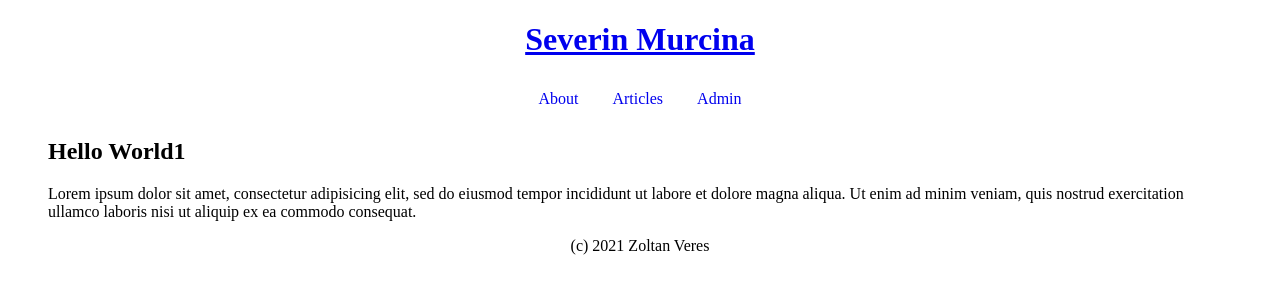
After one commit to zorell11/flask_project, a Flask app: page /article/1 in a window 1280 px wide. The commit adds this page. Shown: the top 300 px of the page. Run offline with Flask 2, Linux system fonts and the light colour scheme.

Commit message:
using jinja template system

```diff
--- a/mdblog/app.py
+++ b/mdblog/app.py
@@ -1,23 +1,31 @@
 from flask import Flask
 from flask import render_template
+from .database import articles
 
 flask_app = Flask(__name__)
 
 @flask_app.route('/')
-def welcome_page():
+def view_welcome_page():
     return render_template("welcome_page.jinja")
 
 
 @flask_app.route('/about')
-def about():
+def view_about():
     return render_template("about.jinja")
 
 
 @flask_app.route('/admin')
-def admin():
+def view_admin():
     return render_template("admin.jinja")
 
 
 @flask_app.route('/articles')
-def articles():
-    return render_template("articles.jinja")
+def view_articles():
+    return render_template("articles.jinja", articles=articles)
+
+@flask_app.route('/article/<int:art_id>')
+def view_article(art_id):
+    article = articles.get(art_id)
+    if article:
+        return render_template("article.jinja", article=article)
+    return render_template("article_not_found.jinja", art_id=art_id)
--- /dev/null
+++ b/mdblog/database.py
@@ -0,0 +1,18 @@
+articles = {
+            1 : {
+                "title" : "Hello World1",
+                "content" : "Lorem ipsum dolor sit amet, consectetur adipisicing elit, sed do eiusmod tempor incididunt ut labore et dolore magna aliqua. Ut enim ad minim veniam, quis nostrud exercitation ullamco laboris nisi ut aliquip ex ea commodo consequat."
+                },
+            2 : {
+                "title" : "Hello World2",
+                "content" : "Lorem ipsum dolor sit amet, consectetur adipisicing elit, sed do eiusmod tempor incididunt ut labore et dolore magna aliqua. Ut enim ad minim veniam, quis nostrud exercitation ullamco laboris nisi ut aliquip ex ea commodo consequat. Lorem ipsum dolor sit amet, mel tollit detraxit ex. Mundi homero sed no, pro te stet agam gubergren, agam facilisis his ne. Ea mea praesent signiferumque. Id est congue nominavi necessitatibus, id augue nostrud euripidis mea, ea eos inani accumsan vulputate. Eu sea utamur oportere, mei odio invenire ut. Nam et graece ullamcorper, duo in dolor legere putent, est id inani concludaturque."
+                },
+            3 : {
+                "title" : "Hello World3",
+                "content" : "Lorem ipsum dolor sit amet, consectetur adipisicing elit, sed do eiusmod tempor incididunt ut labore et dolore magna aliqua. Ut enim ad minim veniam, quis nostrud exercitation ullamco laboris nisi ut aliquip ex ea commodo consequat."
+                },
+            4 : {
+                "title" : "Hello World4",
+                "content" : "Lorem ipsum dolor sit amet, consectetur adipisicing elit, sed do eiusmod tempor incididunt ut labore et dolore magna aliqua. Ut enim ad minim veniam, quis nostrud exercitation ullamco laboris nisi ut aliquip ex ea commodo consequat. Lorem ipsum dolor sit amet, mel tollit detraxit ex. Mundi homero sed no, pro te stet agam gubergren, agam facilisis his ne. Ea mea praesent signiferumque. Id est congue nominavi necessitatibus, id augue nostrud euripidis mea, ea eos inani accumsan vulputate. Eu sea utamur oportere, mei odio invenire ut. Nam et graece ullamcorper, duo in dolor legere putent, est id inani concludaturque."
+                }
+        }
--- /dev/null
+++ b/mdblog/templates/_footer.jinja
@@ -0,0 +1,3 @@
+    <footer>
+        (c) 2021 Zoltan Veres
+    </footer>
--- /dev/null
+++ b/mdblog/templates/_head.jinja
@@ -0,0 +1 @@
+<link rel="stylesheet" type="text/css" href={{url_for("static", filename="css/main.css")}}>
--- /dev/null
+++ b/mdblog/templates/_main.jinja
@@ -0,0 +1,29 @@
+<!DOCTYPE html>
+<html lang="en">
+<head>
+    <title>
+        {% block title%}
+        {% endblock %}
+    </title>
+
+    {% include "_head.jinja" %}
+</head>
+
+<body>
+    <header>
+        <h1><a href={{url_for("view_welcome_page")}}>Severin Murcina</a></h1>
+    </header>
+
+    {% include "_nav.jinja" %}
+
+    <main>
+        <blockquote>
+            {% block main %}
+            {% endblock %}
+        </blockquote>
+    </main>
+
+    {% include "_footer.jinja" %}
+
+</body>
+</html>
--- /dev/null
+++ b/mdblog/templates/_nav.jinja
@@ -0,0 +1,7 @@
+<nav>
+    <ul class=menu>
+        <li><a href={{url_for("view_about")}}>About</a></li>
+        <li><a href="{{url_for("view_articles")}}">Articles</a></li>
+        <li><a href="{{url_for("view_admin")}}">Admin</a></li>
+    </ul>
+</nav>
--- a/mdblog/templates/about.jinja
+++ b/mdblog/templates/about.jinja
@@ -1,4 +1,4 @@
-{% extends "base.jinja" %}
+{% extends "_main.jinja" %}
 {% block title%}
     About page
 {% endblock %}
--- a/mdblog/templates/admin.jinja
+++ b/mdblog/templates/admin.jinja
@@ -1,4 +1,4 @@
-{% extends "base.jinja" %}
+{% extends "_main.jinja" %}
 {% block title%}
 Admin page
 {% endblock%}
--- /dev/null
+++ b/mdblog/templates/article.jinja
@@ -0,0 +1,10 @@
+{% extends "_main.jinja" %}
+
+{% block title%}
+Article {{article.title}}
+{% endblock %}
+
+{% block main %}
+<h2>{{article.title}}</h2>
+<p>{{article.content}}</p>
+{% endblock %}
--- a/mdblog/templates/welcome_page.jinja
+++ b/mdblog/templates/welcome_page.jinja
@@ -1,4 +1,4 @@
-{% extends "base.jinja" %}
+{% extends "_main.jinja" %}
 
 {% block title%}
 Welcome to Markdown blog
```
Also changed, not shown: mdblog/templates/article_not_found.jinja (added, +7 -0 lines), mdblog/templates/articles.jinja (+14 -3 lines), mdblog/templates/base.jinja (deleted, +0 -32 lines).
